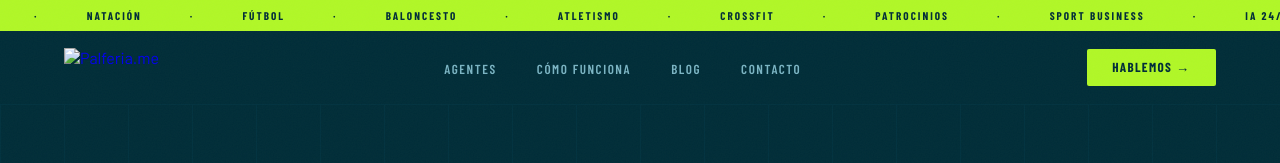
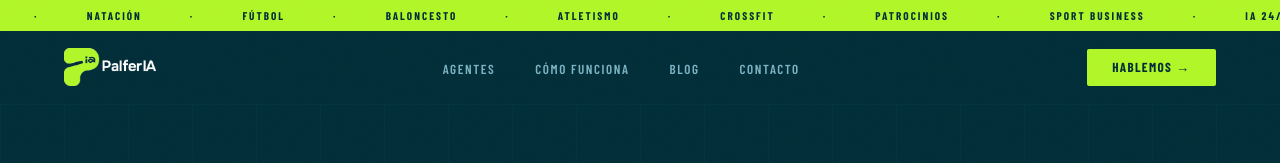
Before and after one commit to PalferIA-Ron/palferiame-web, a plain HTML site: page about.html in a window 1280 px wide. Shown: the top 163 px of the page. Drawn offline with nearby package versions, Linux system fonts and the light colour scheme; a web font is replaced by a local one.

Commit message:
fix: logo → Logo-fondooscuro1.png en index y about
Co-Authored-By: Claude Sonnet 4.6 <noreply@anthropic.com>

```diff
--- a/about.html
+++ b/about.html
@@ -247,7 +247,7 @@ body::after{content:'';position:fixed;inset:0;background-image:url("data:[embedd
 <!-- ── NAV ── -->
 <nav class="pf-nav" id="pf-nav">
   <a href="/" class="pf-logo-link" aria-label="Palferia.me — Inicio">
-    <img src="/assets/img/logo-palferia.png"
+    <img src="/assets/img/Logo-fondooscuro1.png"
          alt="Palferia.me" class="pf-logo-img">
   </a>
   <ul class="pf-nav-links">
@@ -620,7 +620,7 @@ body::after{content:'';position:fixed;inset:0;background-image:url("data:[embedd
   <div class="pf-footer-top">
     <div>
       <a href="/" aria-label="Palferia.me — Inicio">
-        <img src="/assets/img/logo-palferia.png"
+        <img src="/assets/img/Logo-fondooscuro1.png"
              alt="Palferia.me" class="pf-footer-logo-img">
       </a>
       <div class="pf-footer-tagline">IA para el sport business · Valencia, España · 2026</div>
```
Also changed, not shown: index.html (+2 -2 lines).
